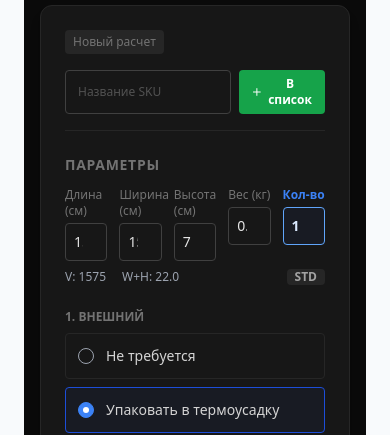
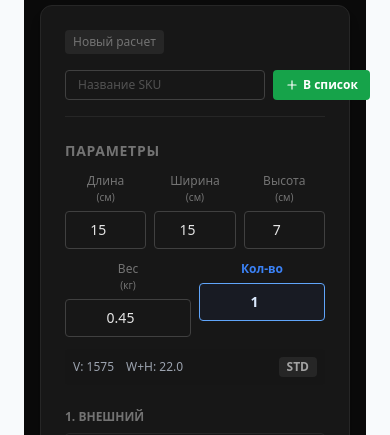
Before and after one commit to ill216johan-dotcom/my-ff-app, a React (Vite) app: page /packaging-calculator in a window 390 px wide. Shown: the part 267-702 px from the top of the page. Built offline with nearby package versions, Linux system fonts and the light colour scheme; no server answers.

Commit message:
фикс мобильной упаковки

```diff
--- a/src/components/PackagingCalculator.jsx
+++ b/src/components/PackagingCalculator.jsx
@@ -502,22 +502,22 @@ export default function PackagingCalculator() {
 
               <div className="flex gap-2 w-full sm:w-auto">
                 <input
-                    className={`text-xs border rounded px-3 py-1.5 w-full sm:w-40 focus:outline-none focus:border-blue-400 transition-colors ${isDarkMode ? 'bg-neutral-900 border-neutral-700 text-neutral-200 placeholder-neutral-600' : 'bg-white border-gray-300 text-gray-800'}`}
+                    className={`text-xs border rounded px-3 py-1.5 flex-1 sm:flex-initial sm:w-40 focus:outline-none focus:border-blue-400 transition-colors ${isDarkMode ? 'bg-neutral-900 border-neutral-700 text-neutral-200 placeholder-neutral-600' : 'bg-white border-gray-300 text-gray-800'}`}
                     placeholder="Название SKU"
                     value={tempName}
                     onChange={handleNameChange}
                 />
 
                 {!activeSkuId ? (
-                  <button onClick={handleAdd} className="bg-green-600 hover:bg-green-700 text-white text-xs font-bold px-3 py-1.5 rounded flex items-center gap-1">
+                  <button onClick={handleAdd} className="bg-green-600 hover:bg-green-700 text-white text-xs font-bold px-3 py-1.5 rounded flex items-center gap-1 whitespace-nowrap flex-shrink-0">
                     <Plus size={14} /> В список
                   </button>
                 ) : (
-                  <div className="flex gap-2">
-                    <button onClick={handleSave} className="bg-blue-600 hover:bg-blue-700 text-white text-xs font-bold px-3 py-1.5 rounded flex items-center gap-1">
+                  <div className="flex gap-2 flex-shrink-0">
+                    <button onClick={handleSave} className="bg-blue-600 hover:bg-blue-700 text-white text-xs font-bold px-3 py-1.5 rounded flex items-center gap-1 whitespace-nowrap">
                       <Save size={14} />
                     </button>
-                    <button onClick={handleDuplicate} className={`text-white text-xs font-bold px-3 py-1.5 rounded flex items-center gap-1 ${isDarkMode ? 'bg-neutral-700 hover:bg-neutral-600' : 'bg-gray-600 hover:bg-gray-700'}`}>
+                    <button onClick={handleDuplicate} className={`text-white text-xs font-bold px-3 py-1.5 rounded flex items-center gap-1 whitespace-nowrap ${isDarkMode ? 'bg-neutral-700 hover:bg-neutral-600' : 'bg-gray-600 hover:bg-gray-700'}`}>
                       <Copy size={14} />
                     </button>
                   </div>
@@ -528,29 +528,39 @@ export default function PackagingCalculator() {
             {/* INPUTS */}
             <div className="mb-6">
               <h3 className={`text-sm font-semibold uppercase tracking-wider mb-3 ${isDarkMode ? 'text-neutral-500' : 'text-gray-500'}`}>Параметры</h3>
-              <div className="grid grid-cols-5 gap-3">
+
+              {/* Габариты - Первый ряд (3 колонки на всех экранах) */}
+              <div className="grid grid-cols-3 gap-2 mb-3">
                   {['len', 'wid', 'hgt'].map(f => (
                     <div key={f}>
-                      <label className={`block text-xs mb-1 ${isDarkMode ? 'text-neutral-500' : 'text-gray-500'}`}>{LABELS[f]} (см)</label>
-                      <input type="number" className={`w-full border rounded p-2 text-sm focus:border-blue-500 outline-none transition-all ${isDarkMode ? 'bg-neutral-900 border-neutral-700 text-neutral-200' : 'bg-white border-gray-300'}`}
+                      <label className={`block text-xs mb-1.5 text-center ${isDarkMode ? 'text-neutral-500' : 'text-gray-500'}`}>{LABELS[f]}<br/><span className="text-[10px]">(см)</span></label>
+                      <input type="number" className={`w-full border rounded p-2 text-sm text-center focus:border-blue-500 outline-none transition-all ${isDarkMode ? 'bg-neutral-900 border-neutral-700 text-neutral-200' : 'bg-white border-gray-300'}`}
                         value={inputs[f] || ''} onChange={(e) => setInputs({...inputs, [f]: e.target.value === '' ? 0 : (parseFloat(e.target.value) || 0)})} placeholder="0" />
                     </div>
                   ))}
+              </div>
+
+              {/* Вес и Количество - Второй ряд (2 колонки) */}
+              <div className="grid grid-cols-2 gap-2">
                   <div>
-                    <label className={`block text-xs mb-1 ${isDarkMode ? 'text-neutral-500' : 'text-gray-500'}`}>Вес (кг)</label>
-                    <input type="number" step="0.01" className={`w-full border rounded p-2 text-sm focus:border-blue-500 outline-none ${isDarkMode ? 'bg-neutral-900 border-neutral-700 text-neutral-200' : 'bg-white border-gray-300'}`}
+                    <label className={`block text-xs mb-1.5 text-center ${isDarkMode ? 'text-neutral-500' : 'text-gray-500'}`}>Вес<br/><span className="text-[10px]">(кг)</span></label>
+                    <input type="number" step="0.01" className={`w-full border rounded p-2 text-sm text-center focus:border-blue-500 outline-none ${isDarkMode ? 'bg-neutral-900 border-neutral-700 text-neutral-200' : 'bg-white border-gray-300'}`}
                         value={inputs.wgt || ''} onChange={(e) => setInputs({...inputs, wgt: e.target.value === '' ? 0 : (parseFloat(e.target.value) || 0)})} placeholder="0" />
                   </div>
                   <div>
-                    <label className="block text-xs text-blue-500 font-bold mb-1">Кол-во</label>
-                    <input type="number" min="1" className={`w-full border border-blue-400 rounded p-2 text-sm font-bold outline-none ${isDarkMode ? 'bg-blue-900/10 text-blue-100' : 'bg-blue-50 text-gray-800'}`}
+                    <label className="block text-xs text-blue-500 font-bold mb-1.5 text-center">Кол-во</label>
+                    <input type="number" min="1" className={`w-full border border-blue-400 rounded p-2 text-sm font-bold text-center outline-none ${isDarkMode ? 'bg-blue-900/10 text-blue-100' : 'bg-blue-50 text-gray-800'}`}
                         value={inputs.qty || ''} onChange={(e) => setInputs({...inputs, qty: e.target.value === '' ? 1 : (parseFloat(e.target.value) || 1)})} placeholder="1" />
                   </div>
               </div>
-              <div className="mt-2 text-xs text-gray-400 flex gap-4">
-                  <span>V: {results.vol.toFixed(0)}</span>
-                  <span>W+H: {results.sumWH.toFixed(1)}</span>
-                  <span className={`ml-auto px-2 rounded font-bold ${isDarkMode ? 'bg-neutral-800 text-neutral-400' : 'bg-gray-200 text-gray-600'}`}>{results.badge}</span>
+
+              {/* Информация и бэдж */}
+              <div className={`mt-3 p-2 rounded text-xs flex items-center justify-between ${isDarkMode ? 'bg-neutral-900/50' : 'bg-gray-50'}`}>
+                  <div className="flex gap-3 text-gray-400">
+                    <span>V: {results.vol.toFixed(0)}</span>
+                    <span>W+H: {results.sumWH.toFixed(1)}</span>
+                  </div>
+                  <span className={`px-2 py-0.5 rounded font-bold text-xs ${isDarkMode ? 'bg-neutral-800 text-neutral-400' : 'bg-gray-200 text-gray-600'}`}>{results.badge}</span>
               </div>
             </div>
 
```
